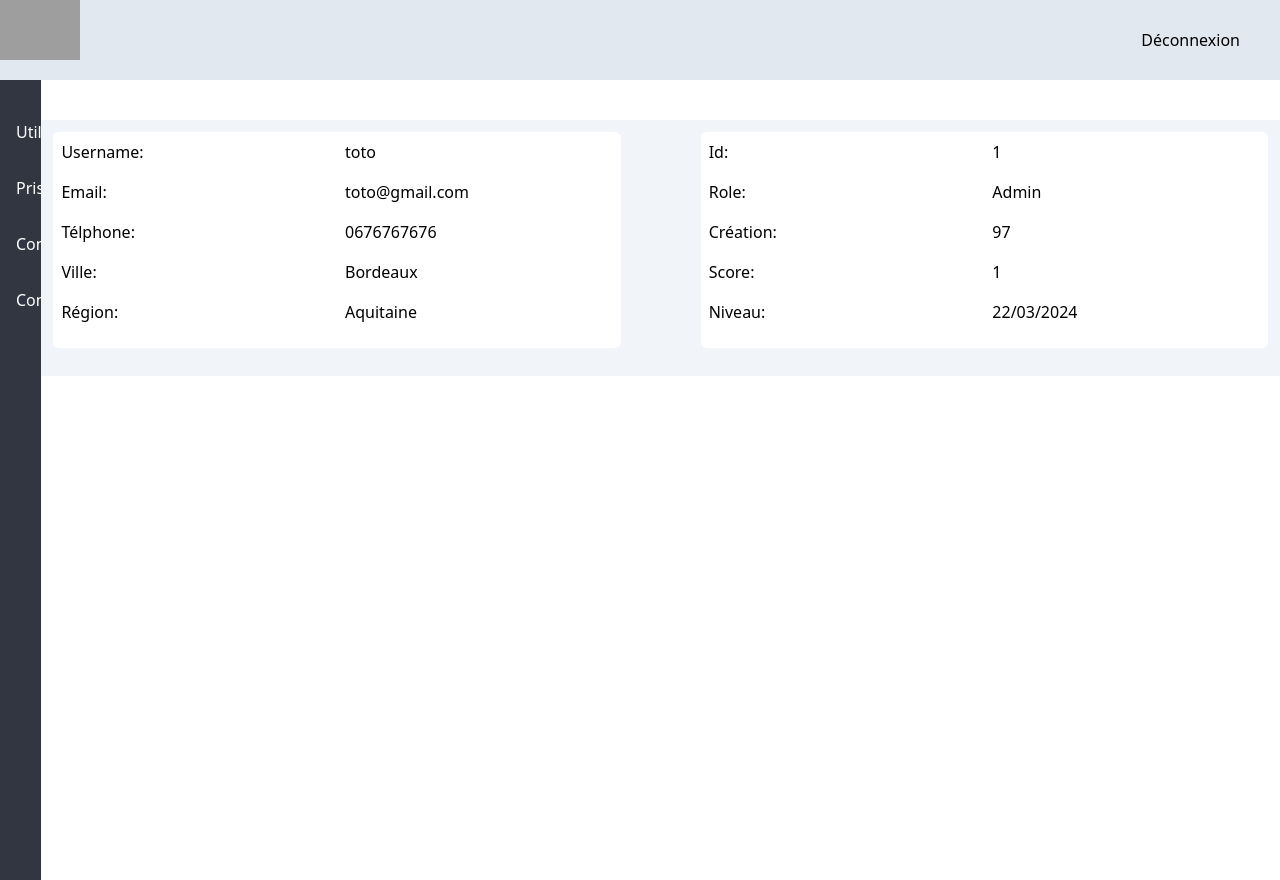
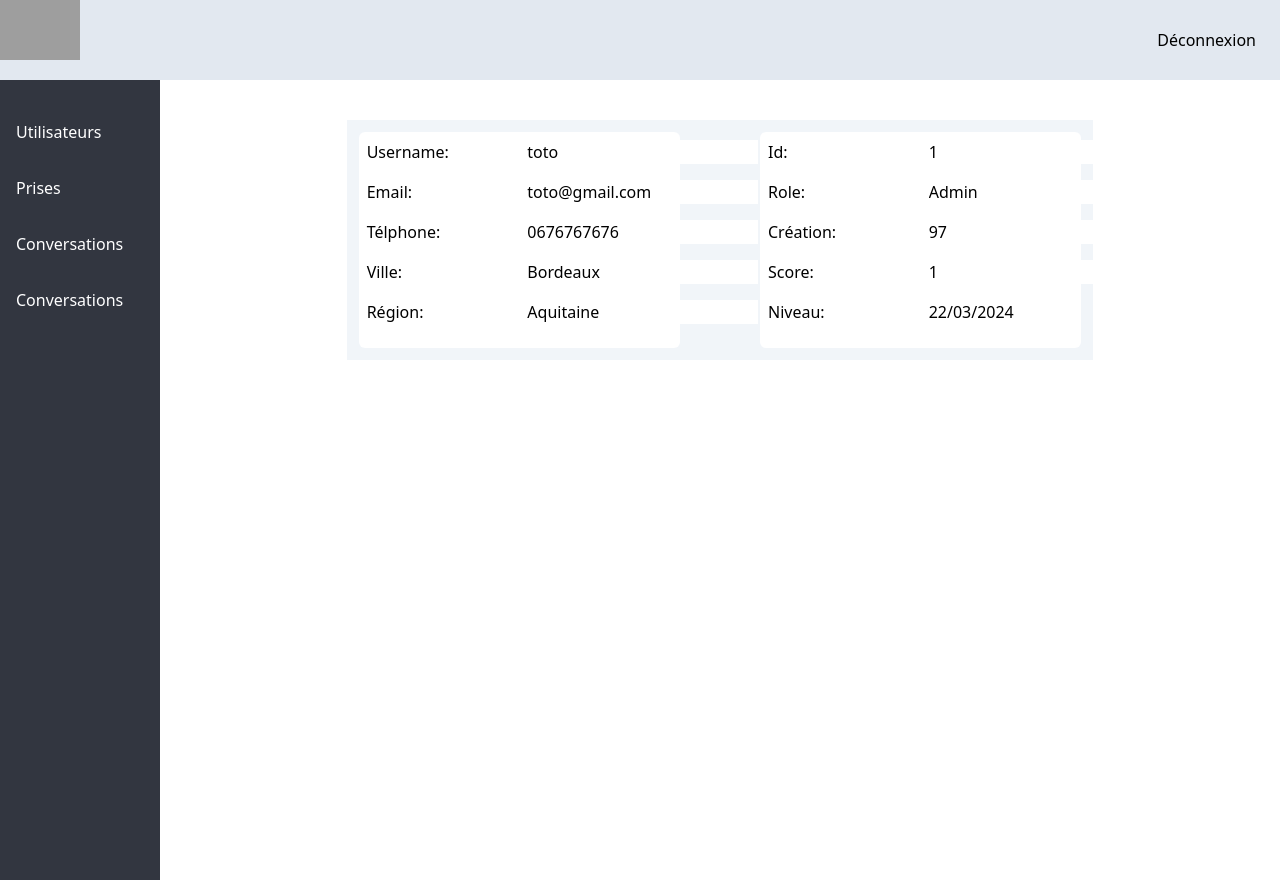
Before and after one commit to mathiascoutant/pechomax-frontend-website, a React (Vite) app: page /user/update/1 in a window 1280 px wide. Built offline with nearby package versions, Linux system fonts and the light colour scheme; grey boxes are pictures that could not be loaded.

Commit message:
Advancement

```diff
--- a/src/App.tsx
+++ b/src/App.tsx
@@ -10,7 +10,6 @@ const App: React.FC = () => {
     <div>
       <Header />
       <Barre />
-      {/* Afficher le nom d'utilisateur */}
       {username && <p>Username: {username}</p>}
     </div>
   );
--- a/src/components/Header.tsx
+++ b/src/components/Header.tsx
@@ -1,5 +1,6 @@
 import axios from 'axios';
 import { Link } from 'react-router-dom';
+import { useUserStore } from '../pages/assets/store';
 
 function Header() {
   const handleLogout = () => {
@@ -7,6 +8,7 @@ function Header() {
       withCredentials: true
     })
   };
+  const { username } = useUserStore();
   return (
     <>
       <div>
@@ -14,7 +16,10 @@ function Header() {
           <Link to="/">
             <img className='w-20' src="./src/assets/images/logo.png" alt="" />
           </Link>
-          <button className='right-10 top-7 w-fit absolute' onClick={handleLogout}>Déconnexion</button>
+          <div className='grid grid-cols-2 w-50'>
+            <a className='right-44 top-7 w-fit absolute' href="/user/update/">{username && <p>{username}</p>} </a>
+            <button className='right-6 top-7 w-fit absolute' onClick={handleLogout}>Déconnexion</button>
+          </div>
         </div>
       </div>
     </>
--- a/src/pages/UpdateUser.tsx
+++ b/src/pages/UpdateUser.tsx
@@ -8,9 +8,9 @@ function User() {
         <Header />
         <div className='flex flex-cols-2 w-full'>
           <Barre />
-          <div className='mx-auto mt-10'>
+          <div className='w-7/12 mx-auto mt-10'>
             <div className='bg-slate-100 p-3 grid grid-cols-2 gap-20'>
-                <div className='grid grid-cols-2 bg-white rounded-md w-fit p-2 mb-4 gap-4'>
+                <div className='grid grid-cols-2 bg-white rounded-md  p-2 gap-4'>
                     <div className='w-fit'>
                         <p className='mb-4'>Username:</p>
                         <p className='mb-4'>Email:</p>
@@ -26,7 +26,7 @@ function User() {
                         <input className='mb-4' type="text" value={"Aquitaine"} placeholder="Département"/>
                     </div>
                 </div>
-                <div className='grid grid-cols-2 bg-white rounded-md w-fit p-2 mb-4 gap-4'>
+                <div className='grid grid-cols-2 bg-white rounded-md w-fit p-2 gap-4'>
                     <div>
                         <p className='mb-4'>Id:</p>
                         <p className='mb-4'>Role:</p>
--- a/src/pages/login.tsx
+++ b/src/pages/login.tsx
@@ -5,7 +5,7 @@ import { useNavigate, Link } from "react-router-dom";
 
 const Login: React.FC = () => {
   const navigate = useNavigate();
-  const { username, setUsername } = useUserStore(); // Utilisez directement la fonction setUsername
+  const {username, setUsername } = useUserStore(); // Utilisez directement la fonction setUsername
 
   useEffect(() => {
     // Vérifier et rediriger automatiquement vers la page d'accueil si un nom d'utilisateur est déjà enregistré
```
